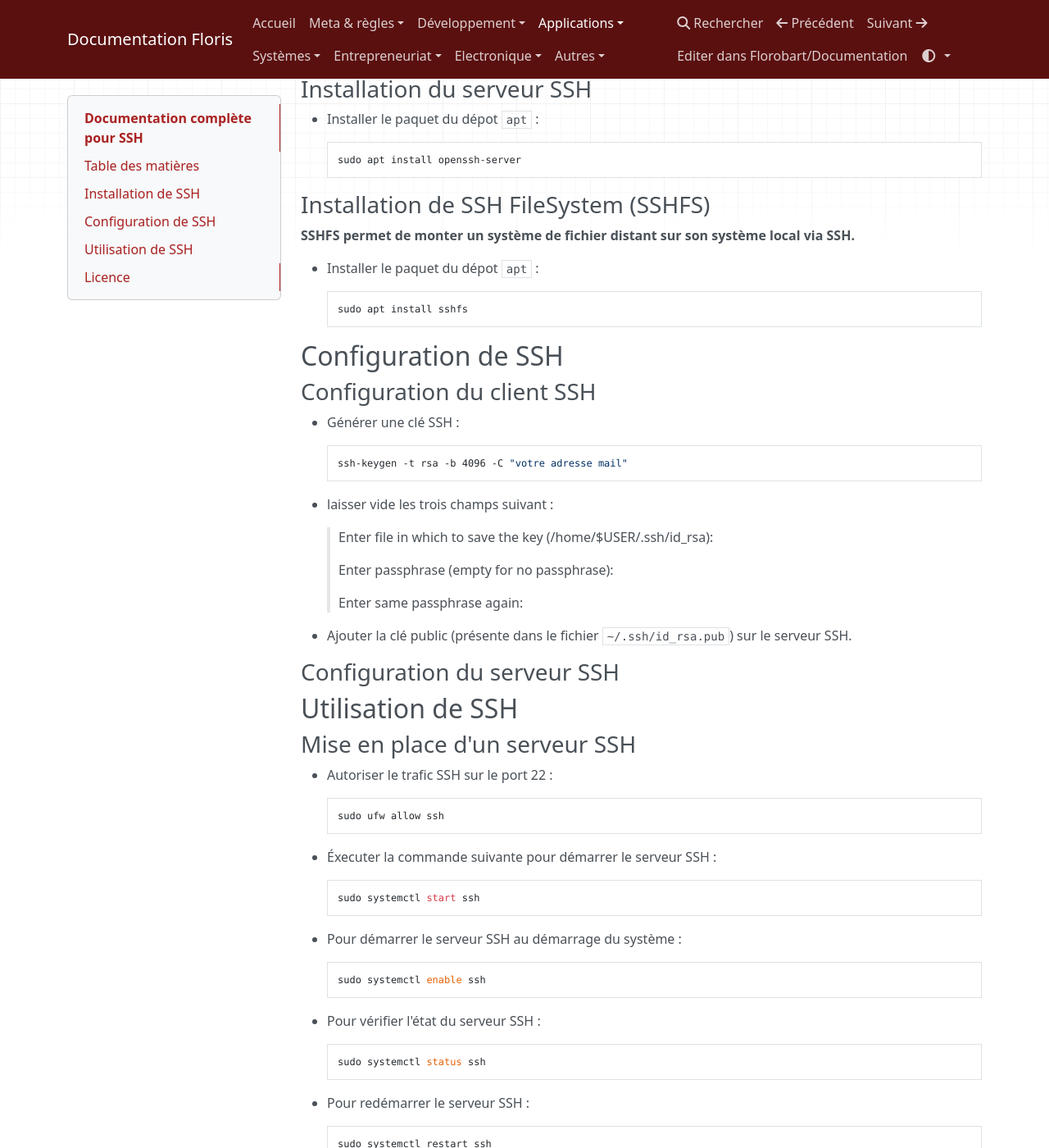
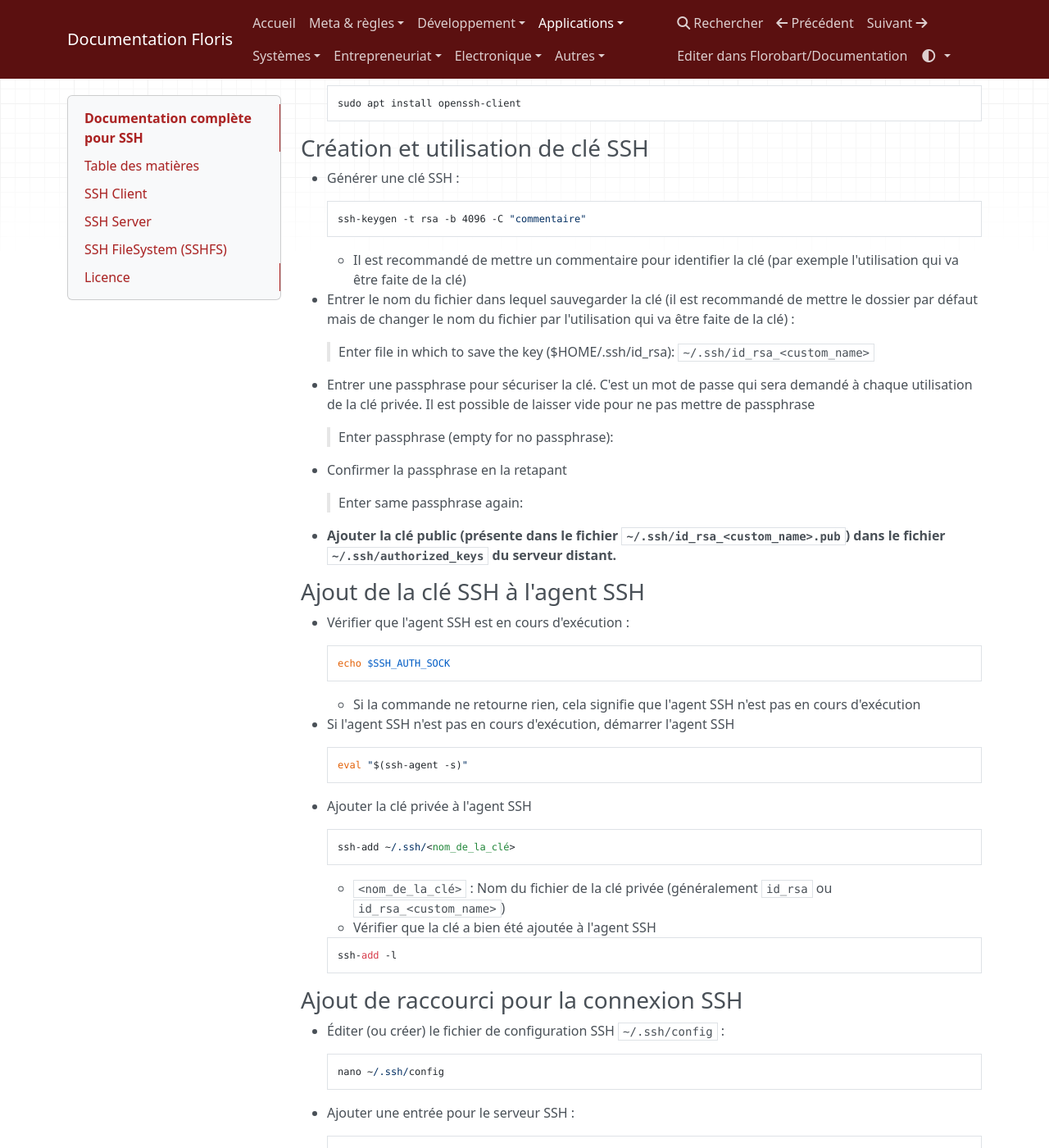
Before and after one commit to FloRobart/Documentations, an MkDocs documentation site: the page built from docs/02_applications/ssh.md, in a window 1280 px wide and 1400 px high, scrolled down 693 px. Shown: the whole window at 82% size. Built offline with MkDocs 1.6.1, drawn with Linux system fonts in a browser that asks for light colours; nearby versions of some CDN libraries; some of the changed text lies outside the part shown.

Commit message:
fix(ssh): Refonte complète de la doc SSH

````diff
--- a/docs/02_applications/ssh.md
+++ b/docs/02_applications/ssh.md
@@ -4,23 +4,26 @@
 
 - [Documentation complète pour SSH](#documentation-complète-pour-ssh)
     - [Table des matières](#table-des-matières)
-    - [Installation de SSH](#installation-de-ssh)
-        - [Installation du client SSH](#installation-du-client-ssh)
-        - [Installation du serveur SSH](#installation-du-serveur-ssh)
+    - [SSH Client](#ssh-client)
+        - [Installation de SSH Client](#installation-de-ssh-client)
+        - [Création et utilisation de clé SSH](#création-et-utilisation-de-clé-ssh)
+        - [Ajout de la clé SSH à l'agent SSH](#ajout-de-la-clé-ssh-à-lagent-ssh)
+        - [Ajout de raccourci pour la connexion SSH](#ajout-de-raccourci-pour-la-connexion-ssh)
+        - [Utilisation de SSH Client](#utilisation-de-ssh-client)
+            - [Connexion à un serveur distant](#connexion-à-un-serveur-distant)
+            - [Transfert de fichier](#transfert-de-fichier)
+    - [SSH Server](#ssh-server)
+        - [Installation de SSH Server](#installation-de-ssh-server)
+        - [Configuration de SSH Server](#configuration-de-ssh-server)
+        - [Utilisation de SSH Server](#utilisation-de-ssh-server)
+    - [SSH FileSystem (SSHFS)](#ssh-filesystem-sshfs)
         - [Installation de SSH FileSystem (SSHFS)](#installation-de-ssh-filesystem-sshfs)
-    - [Configuration de SSH](#configuration-de-ssh)
-        - [Configuration du client SSH](#configuration-du-client-ssh)
-        - [Configuration du serveur SSH](#configuration-du-serveur-ssh)
-    - [Utilisation de SSH](#utilisation-de-ssh)
-        - [Mise en place d'un serveur SSH](#mise-en-place-dun-serveur-ssh)
-        - [Connexion à un serveur](#connexion-à-un-serveur)
-        - [Transfert de fichier](#transfert-de-fichier)
         - [Monter un système de fichier distant](#monter-un-système-de-fichier-distant)
     - [Licence](#licence)
 
-## Installation de SSH
+## SSH Client
 
-### Installation du client SSH
+### Installation de SSH Client
 
 - Installer le paquet du dépot `apt` :
 
@@ -28,7 +31,133 @@
     sudo apt install openssh-client
     ```
 
-### Installation du serveur SSH
+### Création et utilisation de clé SSH
+
+- Générer une clé SSH :
+
+    ```shell
+    ssh-keygen -t rsa -b 4096 -C "commentaire"
+    ```
+
+    - Il est recommandé de mettre un commentaire pour identifier la clé (par exemple l'utilisation qui va être faite de la clé)
+
+- Entrer le nom du fichier dans lequel sauvegarder la clé (il est recommandé de mettre le dossier par défaut mais de changer le nom du fichier par l'utilisation qui va être faite de la clé) :
+
+    > Enter file in which to save the key ($HOME/.ssh/id_rsa): `~/.ssh/id_rsa_<custom_name>`
+
+- Entrer une passphrase pour sécuriser la clé. C'est un mot de passe qui sera demandé à chaque utilisation de la clé privée. Il est possible de laisser vide pour ne pas mettre de passphrase
+
+    > Enter passphrase (empty for no passphrase):
+
+- Confirmer la passphrase en la retapant
+
+    > Enter same passphrase again:
+
+- **Ajouter la clé public (présente dans le fichier `~/.ssh/id_rsa_<custom_name>.pub`) dans le fichier `~/.ssh/authorized_keys` du serveur distant.**
+
+### Ajout de la clé SSH à l'agent SSH
+
+- Vérifier que l'agent SSH est en cours d'exécution :
+
+    ```bash
+    echo $SSH_AUTH_SOCK
+    ```
+
+    - Si la commande ne retourne rien, cela signifie que l'agent SSH n'est pas en cours d'exécution
+
+- Si l'agent SSH n'est pas en cours d'exécution, démarrer l'agent SSH
+
+    ```bash
+    eval "$(ssh-agent -s)"
+    ```
+
+- Ajouter la clé privée à l'agent SSH
+
+    ```bash
+    ssh-add ~/.ssh/<nom_de_la_clé>
+    ```
+
+    - `<nom_de_la_clé>` : Nom du fichier de la clé privée (généralement `id_rsa` ou `id_rsa_<custom_name>`)
+- Vérifier que la clé a bien été ajoutée à l'agent SSH
+
+    ```bash
+    ssh-add -l
+    ```
+
+### Ajout de raccourci pour la connexion SSH
+
+- Éditer (ou créer) le fichier de configuration SSH `~/.ssh/config` :
+
+    ```bash
+    nano ~/.ssh/config
+    ```
+
+- Ajouter une entrée pour le serveur SSH :
+
+    ```plaintext
+    Host <nom_du_raccourci>
+        HostName <host>
+        User <user>
+        Port <port>
+        IdentityFile ~/.ssh/<nom_de_la_clé>
+        IdentitiesOnly yes
+    ```
+
+    - `<nom_du_raccourci>` : Nom du raccourci pour la connexion SSH
+    - `<host>` : Adresse IP ou nom de domaine du serveur
+    - `<user>` : Nom d'utilisateur à utiliser sur le serveur
+    - `<port>` : Port SSH (par défaut 22)
+    - `<nom_de_la_clé>` : Nom du fichier de la clé privée (généralement `id_rsa` ou `id_rsa_<custom_name>`)
+- Sauvegarder et fermer le fichier
+- Utiliser le raccourci pour se connecter au serveur distant avec SSH
+
+    ```bash
+    ssh <nom_du_raccourci>
+    ```
+
+- Normalement, la connexion SSH devrait s'établir sans demander de mot de passe si la clé SSH a été correctement configurée
+
+### Utilisation de SSH Client
+
+#### Connexion à un serveur distant
+
+- Se connecter à un serveur SSH :
+
+    ```bash
+    ssh <user>@<host> -p <port>
+    ```
+
+    - `<user>` : Nom d'utilisateur à utiliser sur le serveur
+    - `<host>` : Adresse IP ou nom de domaine
+    - `<port>` : Port SSH (par défaut 22)
+
+#### Transfert de fichier
+
+- Transférer un fichier depuis l'hôte vers un serveur SSH :
+
+    ```sh
+    scp <fichier> <user>@<host>:<destination> -P <port>
+    ```
+
+    - `<fichier>` : Fichier local à transférer
+    - `<user>` : Nom d'utilisateur à utiliser sur le serveur
+    - `<host>` : Adresse IP ou nom de domaine
+    - `<destination>` : Destination du fichier sur le serveur
+
+- Transférer un fichier depuis un serveur SSH vers l'hôte :
+
+    ```sh
+    scp -P 7518 <user>@<host>:<fichier> <destination>
+    ```
+
+    - `<user>` : Nom d'utilisateur à utiliser sur le serveur
+    - `<host>` : Adresse IP ou nom de domaine
+    - `<fichier>` : Fichier distant à transférer sur l'hôte
+    - `<destination>` : Destination du fichier en local
+
+## SSH Server
+
+### Installation de SSH Server
 
 - Installer le paquet du dépot `apt` :
 
@@ -36,41 +165,98 @@
     sudo apt install openssh-server
     ```
 
-### Installation de SSH FileSystem (SSHFS)
+### Configuration de SSH Server
 
-**SSHFS permet de monter un système de fichier distant sur son système local via SSH.**
-
-- Installer le paquet du dépot `apt` :
+- Cette section n'est pas obligatoire, mais est fortement recommandée pour sécuriser le serveur SSH.
+- Éditer le fichier de configuration SSH `/etc/ssh/sshd_config` :
 
     ```bash
-    sudo apt install sshfs
+    sudo nano /etc/ssh/sshd_config
     ```
 
-## Configuration de SSH
+    - Modifier la ligne `Port` pour changer le numéro de port par défaut.
+        - Vous pouvez choisir presque n'importe quel numéro de port entre 1024 et 65535.
+    - Modifier la ligne `PermitRootLogin` pour qu'elle soit égale à `no`.
 
-### Configuration du client SSH
+        ```txt
+        # This is the sshd server system-wide configuration file.  See
+        # sshd_config(5) for more information.
 
-- Générer une clé SSH :
+        ...
+        Port <port>
+        ...
+        ...
+        PermitRootLogin no
+        ...
+        ```
 
-    ```shell
-    ssh-keygen -t rsa -b 4096 -C "votre adresse mail"
+    - Sauvegarder et quitter.
+- Redémarrer le service SSH.
+
+    ```bash
+    sudo service ssh restart
     ```
 
-- laisser vide les trois champs suivant :
+- Créer une clé SSH pour se connecter au serveur (voir [Création et utilisation de clé SSH](#création-et-utilisation-de-clé-ssh)).
+- Ajouter la clé publique dans le fichier `~/.ssh/authorized_keys` (Normalement vous l'avez déjà fait lors de l'étape précédente).
+- Redémarrer le service SSH.
 
-    > Enter file in which to save the key (/home/$USER/.ssh/id_rsa):
+    ```bash
+    sudo service ssh restart
+    ```
 
-    > Enter passphrase (empty for no passphrase):
+- Essayer de se connecter au serveur SSH en utilisant la clé SSH
 
-    > Enter same passphrase again:
+    ```bash
+    ssh -i ~/.ssh/<nom_de_la_clé> <user>@<host> -p <port>
+    ```
 
-- Ajouter la clé public (présente dans le fichier `~/.ssh/id_rsa.pub`) sur le serveur SSH.
+    - `<nom_de_la_clé>` : Nom du fichier de la clé privée (généralement `id_rsa` ou `id_rsa_<custom_name>`)
+    - `<user>` : Nom d'utilisateur à utiliser sur le serveur
+    - `<host>` : Adresse IP ou nom de domaine
+    - `<port>` : Port SSH (celui que vous avez configuré précédemment)
+- Si la connexion fonctionne correctement, vous pouvez désactiver l'authentification par mot de passe pour renforcer la sécurité.
+- **/!\ Attention /!\\** : Avant de désactiver l'authentification par mot de passe, assurez-vous que vous pouvez vous connecter au serveur SSH avec la clé SSH. Sinon, vous risquez de vous retrouver bloqué hors du serveur.
+- Éditer le fichier de configuration SSH `/etc/ssh/sshd_config`
 
-### Configuration du serveur SSH
+    ```bash
+    sudo nano /etc/ssh/sshd_config
+    ```
 
-## Utilisation de SSH
+    - Modifier la ligne `PasswordAuthentication` pour qu'elle soit égale à `no`.
 
-### Mise en place d'un serveur SSH
+        ```txt
+        # This is the sshd server system-wide configuration file.  See
+        # sshd_config(5) for more information.
+
+        ...
+        PasswordAuthentication no
+        ...
+        UsePAM no
+        ...
+        ```
+
+    - Sauvegarder et quitter.
+- Redémarrer le service SSH.
+
+    ```bash
+    sudo service ssh restart
+    ```
+
+- Vérifier que l'authentification par mot de passe est désactivée
+
+    ```bash
+    sudo sshd -T | grep -E "passwordauthentication|usepam"
+    ```
+
+    - Les deux lignes retournées doivent être `passwordauthentication no` et `usepam no`.
+- Vérifier que la connexion SSH fonctionne toujours avec la clé SSH.
+
+    ```bash
+    ssh -i ~/.ssh/<nom_de_la_clé> <user>@<host> -p <port>
+    ```
+
+### Utilisation de SSH Server
 
 - Autoriser le trafic SSH sur le port 22 :
 
@@ -108,39 +294,17 @@
     sudo systemctl stop ssh
     ```
 
-### Connexion à un serveur
+## SSH FileSystem (SSHFS)
 
-- Se connecter à un serveur SSH :
+### Installation de SSH FileSystem (SSHFS)
+
+**SSHFS permet de monter un système de fichier distant sur son système local via SSH.**
+
+- Installer le paquet du dépot `apt` :
 
     ```bash
-    ssh <user>@<host>
+    sudo apt install sshfs
     ```
-
-    - `<user>` : Nom d'utilisateur à utiliser sur le serveur
-    - `<host>` : Adresse IP ou nom de domaine
-
-### Transfert de fichier
-
-- Transférer un fichier depuis l'hôte vers un serveur SSH :
-
-    ```sh
-    scp <fichier> <user>@<host>:<destination> -P <port>
-    ```
-
-    - `<fichier>` : Fichier local à transférer
-    - `<user>` : Nom d'utilisateur à utiliser sur le serveur
-    - `<host>` : Adresse IP ou nom de domaine
-    - `<destination>` : Destination du fichier sur le serveur
-- Transférer un fichier depuis un serveur SSH vers l'hôte :
-
-    ```sh
-    scp -P 7518 <user>@<host>:<fichier> <destination>
-    ```
-
-    - `<user>` : Nom d'utilisateur à utiliser sur le serveur
-    - `<host>` : Adresse IP ou nom de domaine
-    - `<fichier>` : Fichier distant à transférer sur l'hôte
-    - `<destination>` : Destination du fichier en local
 
 ### Monter un système de fichier distant
 
````
